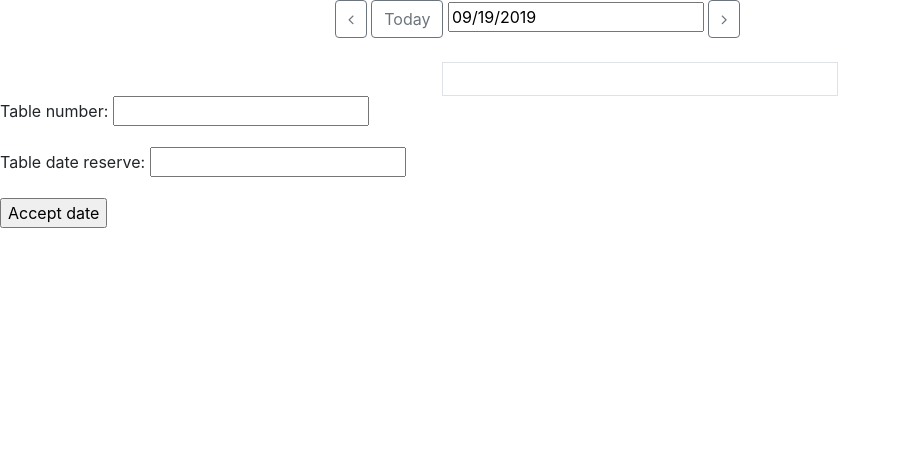
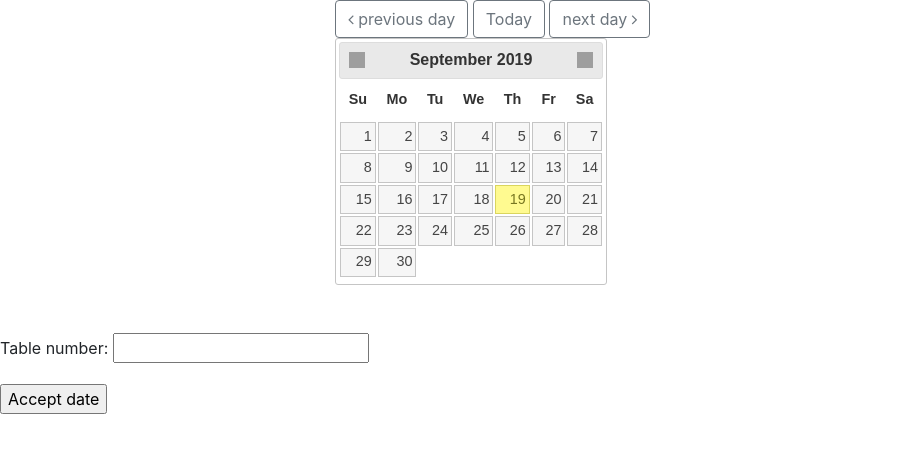
Before and after one commit to idrummer83/restaurant_booking, a Django app: template templates/form.html in a window 1280 px wide. Shown: the top 453 px of the page, without its empty margins (0-901 px from the left). Run offline with Django 3.2, Linux system fonts and the light colour scheme; the template is opened without the code that fills it: values that come from a table or form of the project are taken from there, others are empty; some libraries are stand-ins or nearby versions; grey boxes are pictures that could not be loaded.

Commit message:
date array

```diff
--- a/rest/forms.py
+++ b/rest/forms.py
@@ -3,10 +3,17 @@
 from rest.models import Table, Visitor
 
 
+# class DatetestForm(ModelForm):
+#     class Meta:
+#         model = Datetest
+#         fields = ['datetest']
+        # labels = {'date': 'date'}
+
+
 class DateForm(ModelForm):
     class Meta:
         model = Table
-        fields = ['table_number', 'table_date']
+        fields = ['table_number', ]
         exclude = ['table_form', 'table_width', 'table_height']
 
 
--- a/rest/models.py
+++ b/rest/models.py
@@ -2,17 +2,34 @@
 
 # Create your models here.
 
+
+class RestaurantSpace(models.Model):
+    rest_width = models.SmallIntegerField(verbose_name='rest width', blank=True, null=True)
+    rest_height = models.SmallIntegerField(verbose_name='rest height', blank=True, null=True)
+
+    def __str__(self):
+        return 'Rest. Space'
+
+    class Meta:
+        verbose_name = 'Restaurant'
+        verbose_name_plural = 'Restaurant'
+
+
+TABLE_FORM = (
+    ('R', 'Rectangular'),
+    ('C', 'Circle'),
+)
+
 class Table(models.Model):
-    TABLE_FORM = (
-        ('R', 'Rectangular'),
-        ('O', 'Oval'),
-    )
     table_number = models.SmallIntegerField(verbose_name='table number')
     table_seats = models.SmallIntegerField(verbose_name='table seats', blank=True)
-    table_form = models.CharField(max_length=1, choices=TABLE_FORM, blank=True, null=True)
+    table_form = models.CharField(max_length=1, choices=TABLE_FORM, default='Rectangular')
     table_width = models.SmallIntegerField(verbose_name='table width', blank=True, null=True)
     table_height = models.SmallIntegerField(verbose_name='table height', blank=True, null=True)
-    table_date = models.CharField(max_length=10, verbose_name='table date reserve', blank=True, null=True)
+    # table_date = models.CharField(max_length=10, verbose_name='table date reserve', blank=True, null=True)
+    # table_date = models.ManyToManyField(TableDate, on_delete=models.CASCADE, verbose_name='table')
+    table_position_width = models.SmallIntegerField(verbose_name='table position width', blank=True, null=True)
+    table_position_height = models.SmallIntegerField(verbose_name='table position height', blank=True, null=True)
 
     def __str__(self):
         return ('{}').format(self.table_number)
@@ -20,6 +37,18 @@
     class Meta:
         verbose_name = 'Заказать столик'
         verbose_name_plural = 'Заказать столик'
+
+
+class TableDate(models.Model):
+    table = models.ForeignKey(Table, on_delete=models.CASCADE, related_name='table_date')
+    table_date = models.CharField(max_length=10, verbose_name='table date reserve', blank=True, null=True)
+
+    def __str__(self):
+        return ('{}').format(self.table)
+
+    class Meta:
+        verbose_name = 'Table date'
+        verbose_name_plural = 'Table date'
 
 
 class Visitor(models.Model):
@@ -33,3 +62,24 @@
     class Meta:
         verbose_name = 'Посетитель'
         verbose_name_plural = 'Посетители'
+
+
+class Programmer(models.Model):
+    name = models.CharField(max_length=15, verbose_name='programmer')
+
+    def __str__(self):
+        return self.name
+
+    class Meta:
+        verbose_name = 'programmer'
+
+
+class Language(models.Model):
+    programmer = models.ForeignKey(Programmer, on_delete=models.CASCADE)
+    name = models.CharField(max_length=15, verbose_name='language')
+
+    def __str__(self):
+        return self.name
+
+    class Meta:
+        verbose_name = 'language'
--- a/rest/static/css/main.css
+++ b/rest/static/css/main.css
@@ -1,4 +1,12 @@
 
-.badge:hover {
+.get-table {
+    background-color: #000;
+}
+
+.get-table.badge-danger {
+    background-color: #dc3545;
+}
+
+.badge:hover, .get-table:hover {
     cursor: pointer;
 }
--- a/rest/static/js/main.js
+++ b/rest/static/js/main.js
@@ -1,59 +1,63 @@
 $(document).ready(function(){
 
-    function compare(){
-        var date = $('#datepicker').val();
-        $('.border .badge').each(function(){
+    function compare(date){
+        console.log('in date-', date);
+        $('.get-table .badge').each(function(){
             var q = $(this).data('table-date');
-            if (q == date) {
-                $(this).hide()
-            } else {
-                $(this).show()
+            var a = q.split(',');
+            a.pop();
+            console.log(a);
+
+            for (let i = 0; i < a.length; i++){
+                if (a[i] == date) {
+                    console.log(a[i]);
+                    $(this).parent('div').addClass('badge-danger');
+                    break
+                } else {
+                    $(this).parent('div').removeClass('badge-danger')
+                }
             }
         })
     }
 
-    $('#datepicker').val(moment().format('MM/DD/YYYY'));
     $('#datepicker').datepicker({
-        onSelect: function() {
-                    compare();
-        },
+        dateFormat: "dd/mm/yy",
+        onSelect: function () {
+            var qwe = $(this).val();
+            compare(qwe);
+        }
     });
 
-    compare();
+    // compare();
 
    $('.next-day').on('click', function () {
        var date = $('#datepicker').datepicker('getDate');
-       date.setDate(date.getDate() +1);
+       date.setDate(date.getDate() +1)
        $('#datepicker').datepicker('setDate', date);
+       var qqq = $('#datepicker').val();
 
-       compare();
+       compare(qqq);
    });
 
    $('.prev-day').on('click', function () {
        var date = $('#datepicker').datepicker('getDate');
-       date.setDate(date.getDate() -1);
+       date.setDate(date.getDate() -1)
        $('#datepicker').datepicker('setDate', date);
+       var qqq = $('#datepicker').val();
 
-       compare();
+       compare(qqq);
    });
 
    $('.today-date').on('click', function () {
-       var date = moment().format('MM/DD/YYYY');
-       $('#datepicker').datepicker('setDate', date);
+       var qwe = $('#datepicker').val(moment().format('DD/MM/YYYY'));
 
-       compare();
+       compare(qwe.val());
    });
 
-   $('.border .badge').on('click', function(){
-       var date = $('#datepicker').val();
-       if ( $(this).hasClass('.reserved.badge-danger') ) {
-            $(this).removeClass('.reserved.badge-danger')
-       } else {
-           $(this).addClass('reserved badge-danger');
-           var field_id = $(this).parent('a').attr('id');
-   //         Store
-           sessionStorage.setItem("class_checked", "reserved badge-danger");
-           sessionStorage.setItem("id_checked", field_id);
-       }
+   /* new */
+
+   $('.get-table').on('click', function(){
+       $(this).toggleClass('badge-danger');
    });
+
 });
--- a/restaurant/urls.py
+++ b/restaurant/urls.py
@@ -16,11 +16,12 @@
 from django.contrib import admin
 from django.urls import path
 
-from rest.views import main_page, form_table, email_confirmation
+from rest.views import main_page, form_table, email_confirmation, index
 
 urlpatterns = [
     path('admin/', admin.site.urls),
+    path('test/<programmer_id>/', index, name='index'),
     path('', main_page, name='main'),
-    path('<pk>', form_table, name='form'),
+    # path('<pk>', form_table, name='form'),
     path('confirm/<pk>', email_confirmation, name='email')
 ]
--- a/templates/index.html
+++ b/templates/index.html
@@ -20,24 +20,31 @@
   <body>
 
     <div class="calendar-wrap col-6 ml-auto mr-auto mb-4">
+{#        <input type='text' id='datepicker' name='datepicker'>#}
         <button class="prev-day btn btn-outline-secondary">
-        <i class="fa fa-angle-left" aria-hidden='true'></i>
+            <i class="fa fa-angle-left" aria-hidden='true'></i>
+            <span>previous day</span>
         </button>
         <button class='today-date btn btn-outline-secondary'>Today</button>
-        <input type='text' id='datepicker' name='datepicker'>
         <button class='next-day btn btn-outline-secondary'>
+            <span>next day</span>
             <i class='fa fa-angle-right' aria-hidden='true'></i>
         </button>
+        <div id='datepicker'></div>
     </div>
 
-    <div class="col-4 ml-auto mr-auto">
-        <div class="border p-3">
-            {% for table in all_tables %}
-                <a id="{{ table.pk }}" href="{{ table.pk }}">
-                    <span data-table-date="{{ table.table_date }}" class="badge badge-primary">{{ table.table_number }}</span>
-                </a>
-            {% endfor %}
-        </div>
+    <div class="mt-5 ml-auto mr-auto mb-5 position-relative" style="width: {{ restaurant.rest_width }}px;height: {{ restaurant.rest_height }}px;background-color: #ccc;">
+        {% for table in all_tables %}
+            <div class="get-table position-absolute
+            {% if today == table.table_date %}badge-danger{% endif %}
+            {% if table.get_table_form_display == 'Circle' %}rounded-circle{% endif %}" style="left: {{ table.table_position_width }}px;top: {{ table.table_position_height }}px;
+               width: {{ table.table_width }}px;height: {{ table.table_height }}px;" id="{{ table.pk }}">
+                <span data-table-date="{% for td in table.table_date.all %}{{ td.table_date }},{% endfor %}" class="badge badge-primary">
+                    {{ table.table_number }}
+                </span>
+                <span class="text-white">{{ table.table_date }}</span>
+            </div>
+        {% endfor %}
     </div>
 
     {% block script %}
@@ -52,19 +59,8 @@
         <script src="{% static 'js/main.js' %}"></script>
     {% endblock %}
 
-
      {% block form %}
      {% endblock %}
 
-
-
-  <script>
-      $(document).ready(function () {
-         // Clear
-        sessionStorage.setItem("class_checked", "");
-        sessionStorage.setItem("id_checked", '');
-      });
-  </script>
-
   </body>
 </html>
```
Also changed, not shown: rest/admin.py (+24 -2 lines), rest/views.py (+33 -2 lines), rest/migrations/__init__.py (added).
